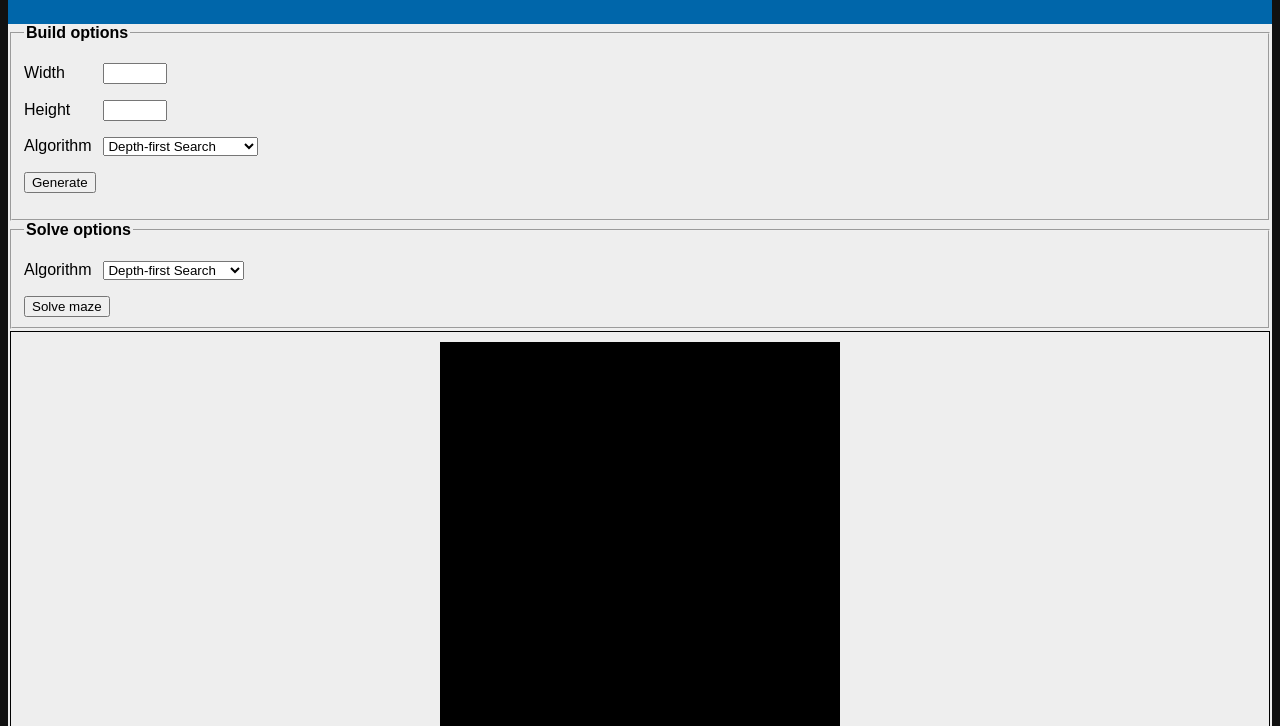
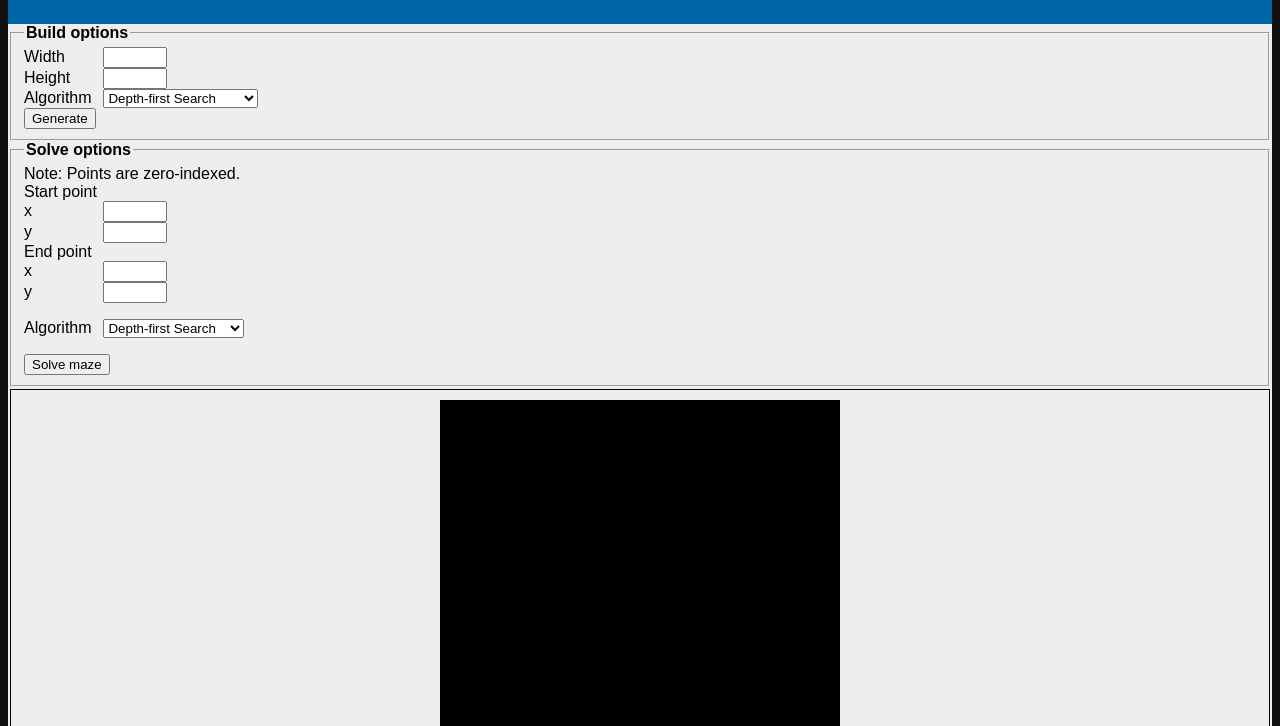
Before and after one commit to PakkuDon/MazeBuilder, a plain HTML site: page index.html in a window 1280 px wide. Shown: the part 74-800 px from the top of the page. Drawn offline with nearby package versions, Linux system fonts and the light colour scheme.

Commit message:
Added fields to specify a start and end point for the maze solver.
- Added x,y textfields to index.html.
- Changed Solver#solve method to accept start and end point.

```diff
--- a/index.html
+++ b/index.html
@@ -50,8 +50,13 @@
 
             function solveMaze() {
                 var algorithm = document.getElementById("solve_algorithms").value;
+                var startX = document.getElementById("startX").value;
+                var startY = document.getElementById("startY").value;
+                var endX = document.getElementById("endX").value;
+                var endY = document.getElementById("endY").value;
+
                 solver.setStrategy(algorithm);
-                solver.solve(maze);
+                solver.solve(maze, startX, startY, endX, endY);
             }
 
             function clearCanvas() {
@@ -72,27 +77,46 @@
                     <form onsubmit="generateMaze(); return false;">
                         <fieldset>
                             <legend>Build options</legend>
-                            <p>
+                            <div>
                                 <label for="width">Width</label>
-                                <input type="number"min="2" max="100" required="required" id="width" />
-                            </p>
-                            <p>
+                                <input type="number" min="2" max="100" required="required" id="width" />
+                            </div>
+                            <div>
                                 <label for="height">Height</label>
-                                <input type="number"min="2" max="100" required="required" id="height" />
-                            </p>
-                            <p>
+                                <input type="number" min="2" max="100" required="required" id="height" />
+                            </div>
+                            <div>
                                 <label for="build_algorithms">Algorithm</label>
                                 <select id="build_algorithms">
                                 </select>
-                            </p>
-                            <p>
+                            </div>
+                            <div>
                                 <input type="submit" value="Generate" />
-                            </p>
+                            </div>
                         </fieldset>
                     </form>
                     <form onsubmit="solveMaze(); return false;">
                         <fieldset>
                             <legend>Solve options</legend>
+                            Note: Points are zero-indexed.
+                            <div>Start point</div>
+                            <div>
+                                <label for="startX">x</label>
+                                <input type="number" min="0" max="100" required="required" id="startX" />
+                            </div>
+                            <div>
+                                <label for="startY">y</label>
+                                <input type="number" min="0" max="100" required="required" id="startY" />
+                            </div>
+                            <div>End point</div>
+                            <div>
+                                <label>x</label>
+                                <input type="number" min="0" max="100" required="required" id="endX" />
+                            </div>
+                            <div>
+                                <label>y</label>
+                                <input type="number" min="0" max="100" required="required" id="endY" />
+                            </div>
                             <p>
                                 <label for="solve_algorithms">Algorithm</label>
                                 <select id="solve_algorithms">
--- a/scripts/solver.js
+++ b/scripts/solver.js
@@ -16,7 +16,7 @@ function Solver(canvasId) {
         this.strategy = this.strategies[strategy].algorithm;
     };
 
-    this.solve = function(maze) {
+    this.solve = function(maze, startX, startY, endX, endY) {
         // If solve operation currently being executed,
         // clear previous interval
         if (typeof this.intervalID != "undefined"
@@ -24,9 +24,9 @@ function Solver(canvasId) {
             clearInterval(this.intervalID);
         }
 
-        // TODO: Define these elsewhere
-        var startPoint = { x: 0, y: 0 };
-        var endPoint = { x: maze.width - 1, y: maze.height - 1 };
+        // TODO: Validation
+        var startPoint = { x: startX, y: startY };
+        var endPoint = { x: endX, y: endY };
 
         // Initialise strategy, maze and canvas
         this.strategy.initialise(maze, startPoint, endPoint);
```
